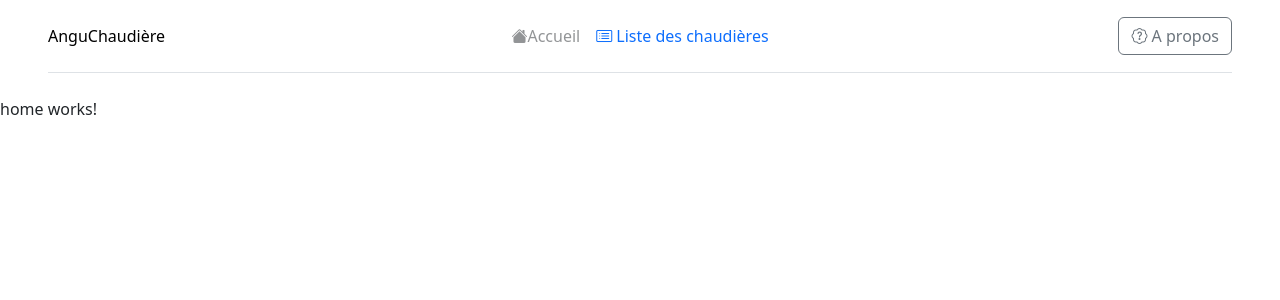
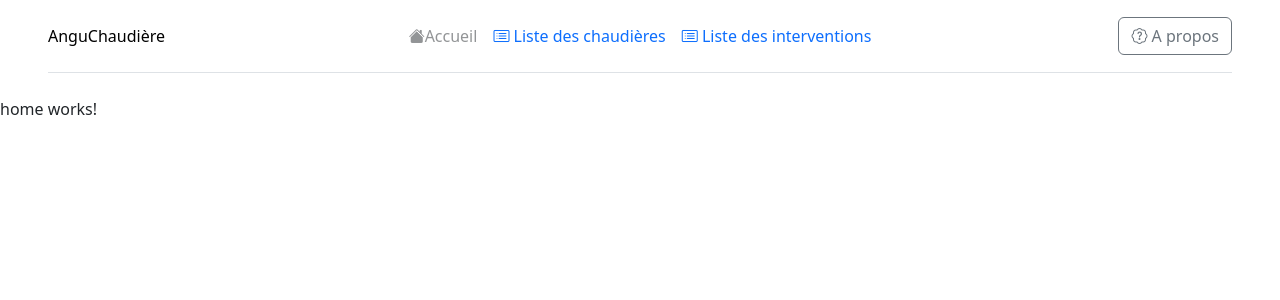
Before and after one commit to ToxykAuBleu/AnguChaudiere, an Angular app: page / in a window 1280 px wide. Shown: the top 300 px of the page. Built offline with nearby package versions, Linux system fonts and the light colour scheme.

Commit message:
🔥 Ajout de la liste des interventions.

```diff
--- a/src/app/app-routing.module.ts
+++ b/src/app/app-routing.module.ts
@@ -3,6 +3,7 @@ import { RouterModule, Routes } from '@angular/router';
 import { HomeComponent } from './home/home.component';
 import { ChaudiereComponent } from './chaudiere/chaudiere.component';
 import { ListChaudiereComponent } from './list-chaudiere/list-chaudiere.component';
+import { ListInterventionComponent } from './list-intervention/list-intervention.component';
 
 const routes: Routes = [
   {
@@ -17,6 +18,10 @@ const routes: Routes = [
     path: 'chaudiere/:id',
     component: ChaudiereComponent
   },
+  {
+    path: 'interventions',
+    component: ListInterventionComponent
+  }
 ];
 
 @NgModule({
--- a/src/app/app.module.ts
+++ b/src/app/app.module.ts
@@ -10,6 +10,7 @@ import { ListChaudiereComponent } from './list-chaudiere/list-chaudiere.componen
 import { NgbModule } from '@ng-bootstrap/ng-bootstrap';
 import { InterventionComponent } from './intervention/intervention.component';
 import { HttpClientModule } from '@angular/common/http';
+import { ListInterventionComponent } from './list-intervention/list-intervention.component';
 
 @NgModule({
   declarations: [
@@ -18,7 +19,8 @@ import { HttpClientModule } from '@angular/common/http';
     HeaderComponent,
     ChaudiereComponent,
     ListChaudiereComponent,
-    InterventionComponent
+    InterventionComponent,
+    ListInterventionComponent
   ],
   imports: [
     BrowserModule,
--- a/src/app/chaudiere/chaudiere.component.html
+++ b/src/app/chaudiere/chaudiere.component.html
@@ -22,8 +22,10 @@
             <!-- Liste des interventions -->
             <div *ngIf="interventions.length >= 1; else noInterventions">
                 <h4>Interventions</h4>
-                <div *ngFor="let intervention of interventions">
-                    <app-intervention [intervention]="intervention"></app-intervention>
+                <div class="row row-cols-3">
+                    <div *ngFor="let intervention of interventions">
+                        <app-intervention class="col" [intervention]="intervention"></app-intervention>
+                    </div>
                 </div>
             </div>
         </ng-template>
--- a/src/app/header/header.component.html
+++ b/src/app/header/header.component.html
@@ -8,6 +8,7 @@
     <ul class="nav col-12 col-md-auto mb-2 justify-content-center mb-md-0">
         <li><a class="nav-link px-2 btn" routerLink="/" [ngClass]="{ 'disabled': currentRoute === '/' ? true : null }"><i class="bi bi-house-fill"></i>Accueil</a> </li>
         <li><a class="nav-link px-2 btn" routerLink="/chaudieres" [ngClass]="{ 'disabled': currentRoute === '/chaudieres' ? true : null }"><i class="bi bi-card-list"></i> Liste des chaudières</a></li>
+        <li><a class="nav-link px-2 btn" routerLink="/interventions" [ngClass]="{ 'disabled': currentRoute === '/interventions' ? true : null }"><i class="bi bi-card-list"></i> Liste des interventions</a></li>
     </ul>
 
     <div class="col-md-3 text-end">
--- /dev/null
+++ b/src/app/list-intervention/list-intervention.component.html
@@ -0,0 +1,7 @@
+<div class="container">
+    <div class="row row-cols-3">
+        <ng-container *ngFor="let intervention of listeInterventions">
+            <app-intervention class="col" [intervention]="intervention"></app-intervention>
+        </ng-container>
+    </div>
+</div>
--- /dev/null
+++ b/src/app/list-intervention/list-intervention.component.ts
@@ -0,0 +1,18 @@
+import { Component, OnInit } from '@angular/core';
+import { Intervention } from '../models/intervention.model';
+import { InterventionsService } from '../services/interventions.service';
+
+@Component({
+  selector: 'app-list-intervention',
+  templateUrl: './list-intervention.component.html',
+  styleUrl: './list-intervention.component.scss'
+})
+export class ListInterventionComponent implements OnInit {
+  listeInterventions!: Intervention[];
+
+  constructor(private interventionService: InterventionsService) {}
+
+  ngOnInit(): void {
+    this.interventionService.getAllInterventions().subscribe(interventions => { this.listeInterventions = interventions });
+  }
+}
```
Also changed, not shown: src/app/list-intervention/list-intervention.component.scss (added).
